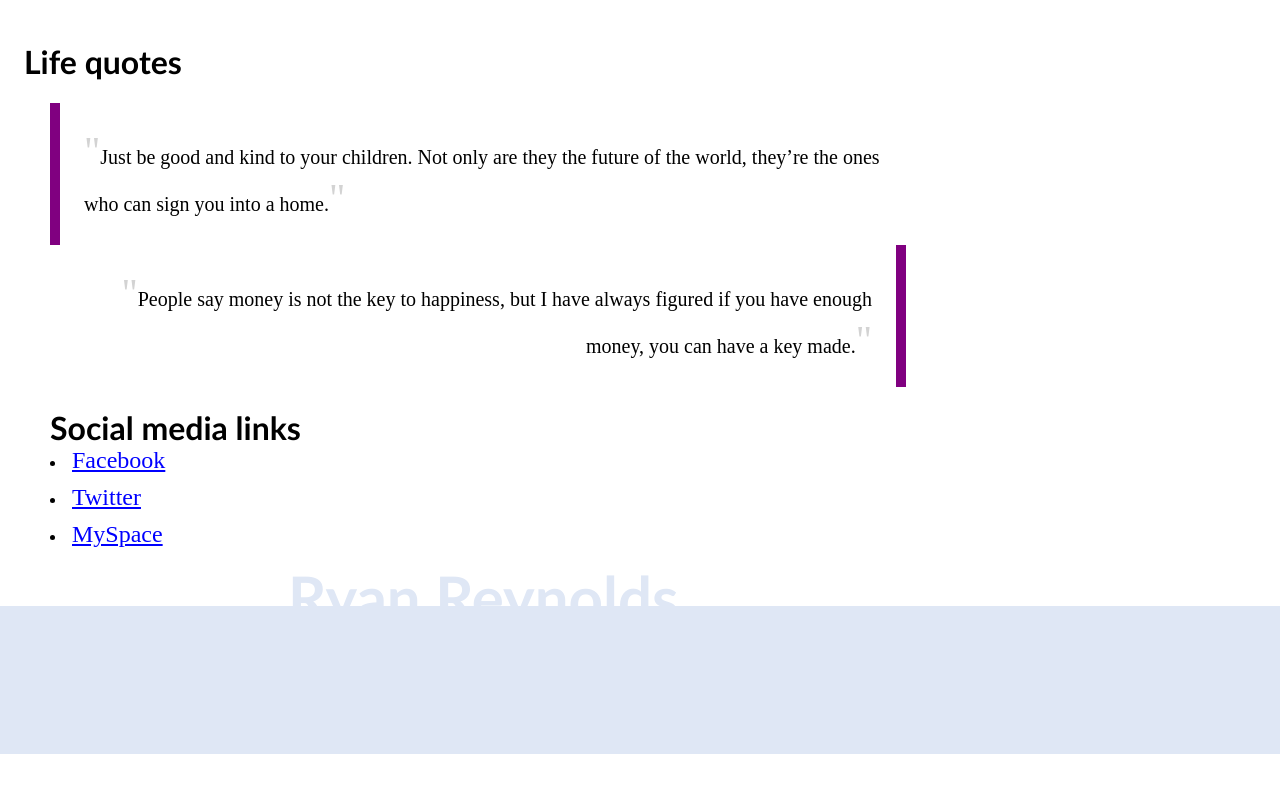
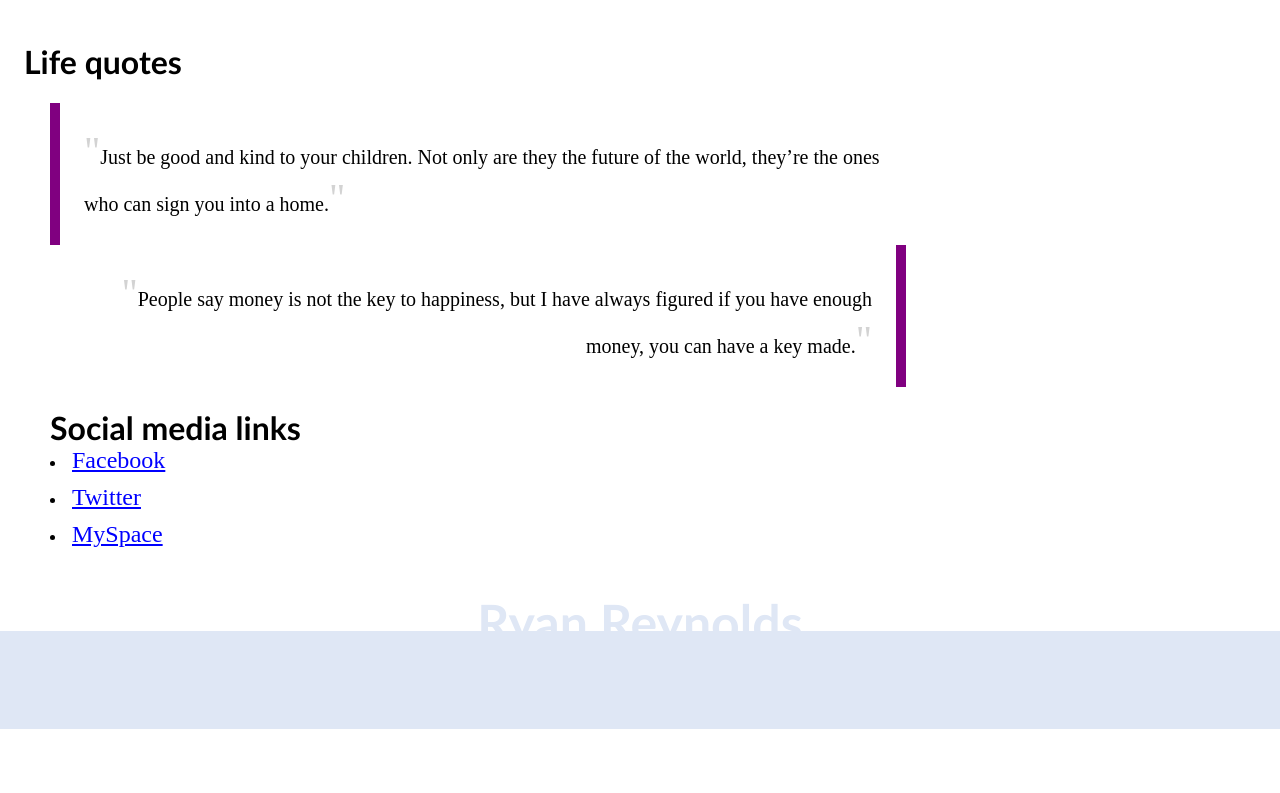
Before and after one commit to almarthor/NTV2FRONTEND, a plain HTML site: page AnnarTimi/index.html in a window 1280 px wide. Shown: the part 1114-1907 px from the top of the page. Before the commit the page ends 1868 px from the top, so only its background shows below. Drawn offline with Linux system fonts and the light colour scheme.

Commit message:
Update style.css

```diff
--- a/AnnarTimi/style.css
+++ b/AnnarTimi/style.css
@@ -201,13 +201,12 @@ li{
     padding-bottom: 10px;
 }
 .ryanbot{
-    top: 5%;
-    left: 22.5%;
-    margin: 0;
     font-family: 'Gill Sans';
+    margin-bottom: -45px;
+    font-size: 50px;
+    padding: 0;
+    text-align: center;
     color: rgb(223, 231, 245);
-    font-size: 60px;
-    position: absolute;
 }
 .bottom{
     position: absolute;
@@ -216,10 +215,10 @@ li{
     left: 0;
     transform: translateY(100%);
     width: 100vw;
-    height: 100px;
-
+    height: 50px;
 }
 .container{
     position: relative;
-
+    margin-bottom: 300px;
+    padding-top: 0;
 }
```
